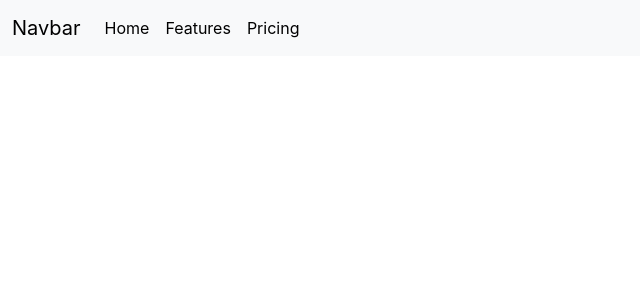
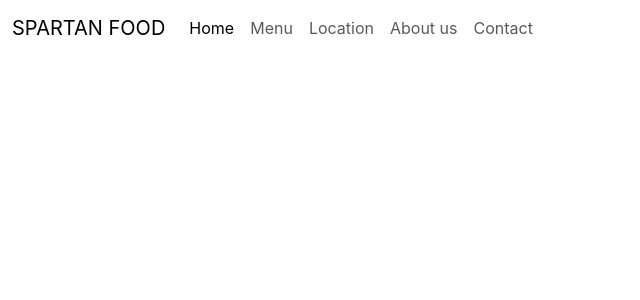
Before and after one commit to franrodriguez1993/spartanfood, a React (Create React App) app: page / in a window 1280 px wide. Shown: the top 300 px of the page, without its empty margins (0-640 px from the left). Built offline with nearby package versions, Linux system fonts and the light colour scheme.

Commit message:
cambios navbar

```diff
--- a/src/components/Accesories/Navbar.jsx
+++ b/src/components/Accesories/Navbar.jsx
@@ -4,10 +4,10 @@ import "../../css/Accesories/Navbar.css";
 
 const Navbar = () => {
   return (
-    <nav className="navbar navbar-expand-lg bg-body-tertiary">
+    <nav className="navbar navbar-expand-lg">
       <div className="container-fluid">
         <a className="navbar-brand" href="#">
-          Navbar
+          SPARTAN FOOD
         </a>
         <button
           className="navbar-toggler"
@@ -28,13 +28,23 @@ const Navbar = () => {
               </NavLink>
             </li>
             <li className="nav-item">
-              <NavLink className="nav-link" to="">
-                Features
+              <NavLink className="nav-link" to="menu">
+                Menu
               </NavLink>
             </li>
             <li className="nav-item">
-              <NavLink className="nav-link" to="">
-                Pricing
+              <NavLink className="nav-link" to="location">
+                Location
+              </NavLink>
+            </li>
+            <li className="nav-item">
+              <NavLink className="nav-link" to="aboutus">
+                About us
+              </NavLink>
+            </li>
+            <li className="nav-item">
+              <NavLink className="nav-link" to="contact">
+                Contact
               </NavLink>
             </li>
           </ul>
--- a/src/css/Accesories/Navbar.css
+++ b/src/css/Accesories/Navbar.css
@@ -0,0 +1,2 @@
+.navbar {
+}
```
